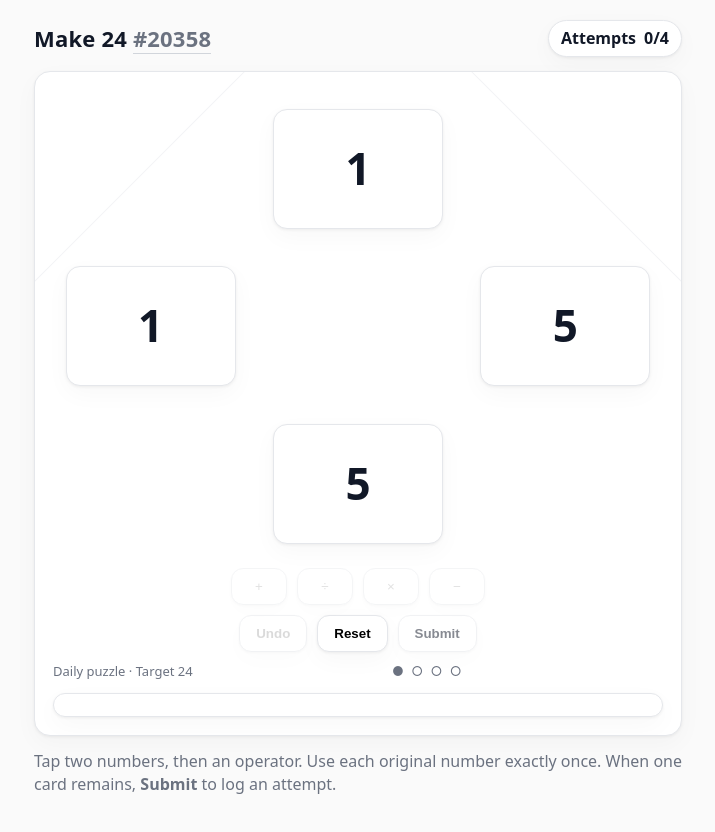
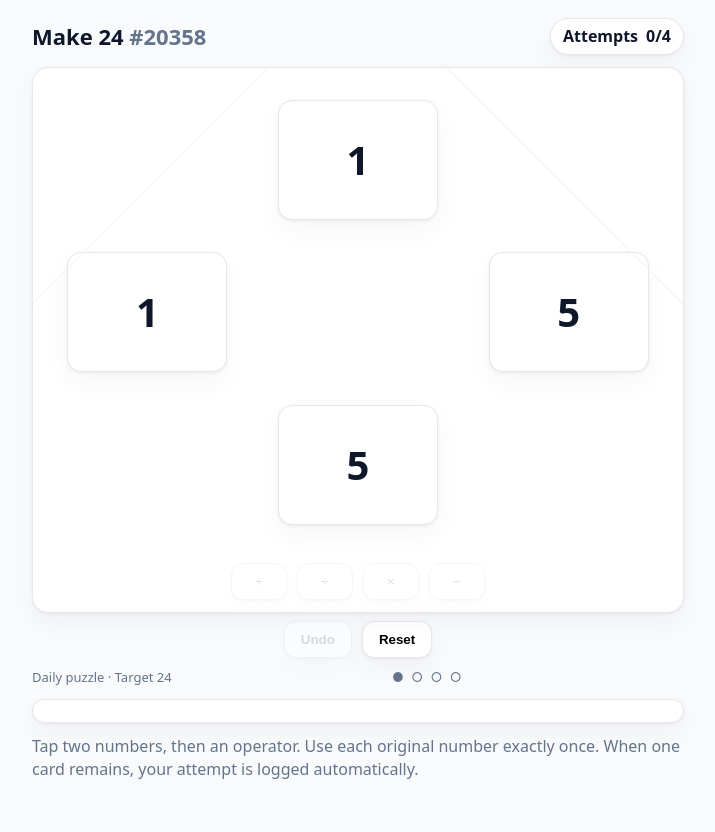
Before and after one commit to mltobing/kapework-site, a plain HTML site: page apps/make24.html in a window 1280 px wide. Shown: the whole page, without its empty margins (282-997 px from the left). Drawn offline with Linux system fonts and the light colour scheme.

Commit message:
Update make24.html

```diff
--- a/apps/make24.html
+++ b/apps/make24.html
@@ -2,126 +2,96 @@
 <html lang="en">
 <head>
 <meta charset="utf-8">
-<meta name="viewport" content="width=device-width,initial-scale=1,viewport-fit=cover">
+<meta name="viewport" content="width=device-width,initial-scale=1,viewport-fit=cover,user-scalable=no">
 <title>Make 24 — Daily</title>
 <style>
-  /* ========= Light, NYT-style palette ========= */
   :root{
-    --bg:#fafafa;
-    --ink:#111827;          /* near-black text */
-    --muted:#6b7280;        /* slate */
-    --bd:#e5e7eb;           /* light gray border */
-    --panel:#ffffff;        /* cards/panels */
-    --shadow:0 1px 3px rgba(0,0,0,.06), 0 8px 24px rgba(0,0,0,.03);
-    --accent:#f6c90e;       /* bee yellow accent */
-    --accent-ink:#111827;
-    --ok:#16a34a;           /* green */
-    --err:#dc2626;          /* red */
+    --bg:#f8fafc;          /* page */
+    --ink:#0f172a;         /* text */
+    --muted:#64748b;       /* slate */
+    --bd:#e5e7eb;          /* borders */
+    --panel:#ffffff;       /* cards/panel */
+    --shadow:0 1px 3px rgba(15,23,42,.06), 0 10px 24px rgba(15,23,42,.04);
+    --accent:#f6c90e;      /* honey */
+    --pick:#22d3ee;        /* cyan selection */
+    --ok:#16a34a;          /* green */
+    --err:#dc2626;         /* red */
   }
-
   *{box-sizing:border-box}
   html,body{height:100%}
-  body{
-    margin:0;
-    background:var(--bg);
-    color:var(--ink);
-    font:16px/1.45 system-ui,-apple-system,Segoe UI,Roboto,"Helvetica Neue",Arial;
-  }
+  body{margin:0;background:var(--bg);color:var(--ink);
+       font:16px/1.45 system-ui,-apple-system,Segoe UI,Roboto,Helvetica,Arial}
 
-  .wrap{max-width:680px;margin:0 auto;padding:20px 16px 40px}
+  .wrap{max-width:680px;margin:0 auto;padding:18px 14px 40px}
+  header{display:flex;align-items:center;justify-content:space-between;gap:12px;margin-bottom:12px}
+  h1{margin:0;font-size:22px}
+  .badge{display:inline-flex;gap:8px;align-items:center;padding:6px 12px;border:1px solid var(--bd);
+         border-radius:999px;background:var(--panel);box-shadow:var(--shadow);font-weight:600}
+  .muted{color:var(--muted)}
+  .accent{background:var(--accent);border-color:#f4c200}
 
-  /* ===== Top bar ===== */
-  header{
-    display:flex;align-items:center;justify-content:space-between;gap:12px;
-    margin-bottom:14px;
-  }
-  h1{margin:0;font-size:22px;letter-spacing:.2px}
-  .linklike{color:#1f2937;text-decoration:none;border-bottom:1px solid #d1d5db}
-  .pill{
-    display:inline-flex;gap:8px;align-items:center;
-    padding:6px 12px;border:1px solid var(--bd);border-radius:999px;
-    background:var(--panel);box-shadow:var(--shadow);font-weight:600
-  }
-  .muted{color:var(--muted)}
-  .accent{background:var(--accent);color:var(--accent-ink);border-color:#f3c302}
-
-  /* ===== Panel (board) ===== */
-  .panel{
-    position:relative;background:var(--panel);border:1px solid var(--bd);
-    border-radius:16px;padding:18px;box-shadow:var(--shadow);overflow:hidden
-  }
-
-  /* Subtle X backdrop (hairline) */
-  .panel::before,.panel::after{
-    content:"";position:absolute;inset:16px;border-top:1px solid #f3f4f6;
-    transform-origin:center;pointer-events:none;
-  }
+  .panel{position:relative;background:var(--panel);border:1px solid var(--bd);border-radius:16px;
+         padding:14px 14px 66px;box-shadow:var(--shadow);overflow:hidden}
+  .panel::before,.panel::after{content:"";position:absolute;inset:16px;border-top:1px solid #f3f4f6;transform-origin:center;pointer-events:none}
   .panel::before{transform:rotate(45deg)}
   .panel::after{transform:rotate(-45deg)}
 
-  /* ===== Diamond layout ===== */
-  .diamond{display:grid;grid-template-columns:1fr 1fr 1fr;grid-template-rows:1fr 1fr 1fr;gap:12px;height:420px;margin:6px 0 12px}
+  /* Diamond uses viewport height to avoid clipping on phones */
+  .diamond{display:grid;grid-template-columns:1fr 1fr 1fr;grid-template-rows:1fr 1fr 1fr;gap:10px;
+           height:min(56vh,460px); margin:6px 0 10px}
   .slot{display:flex;align-items:center;justify-content:center}
   .top{grid-column:2;grid-row:1}
   .left{grid-column:1;grid-row:2}
   .right{grid-column:3;grid-row:2}
   .bottom{grid-column:2;grid-row:3}
 
+  /* Cards scale with diamond height */
   .card{
-    width:150px;height:110px;border-radius:14px;border:1px solid var(--bd);
-    background:var(--panel);box-shadow:var(--shadow);
+    width:min(36vw,160px); height:min(22vh,120px);
+    border-radius:14px;border:1px solid var(--bd);background:var(--panel);box-shadow:var(--shadow);
     display:flex;align-items:center;justify-content:center;
-    font-weight:800;font-size:40px;cursor:pointer;user-select:none;
-    transition:transform .06s, box-shadow .12s, border-color .12s, background .12s
+    font-weight:800;font-size:clamp(28px,6.3vw,40px); cursor:pointer; user-select:none;
+    transition:transform .06s, box-shadow .12s, outline-color .12s, background .12s;
   }
   .card:active{transform:scale(.985)}
-  .card.sel{outline:3px solid var(--accent);outline-offset:2px}
-  .faded{opacity:.3}
+  .card.sel{outline:3px solid var(--pick); outline-offset:2px; background:#ecfeff}
+  .faded{opacity:.35}
 
-  /* ===== Operator row ===== */
-  .ops{display:flex;gap:10px;justify-content:center;margin:6px 0 10px}
+  /* Operator strip sticks to panel bottom */
+  .ops{
+    position:absolute; left:0; right:0; bottom:12px;
+    display:flex; gap:10px; justify-content:center; padding:0 10px;
+  }
   .op{
-    padding:10px 16px;border-radius:12px;border:1px solid var(--bd);
-    background:var(--panel);box-shadow:var(--shadow);
-    cursor:pointer;font:600 18px/1 inherit;min-width:56px;text-align:center
+    padding:10px 16px; min-width:56px; font:600 18px/1 inherit;
+    border-radius:12px; border:1px solid var(--bd); background:var(--panel); box-shadow:var(--shadow); cursor:pointer;
   }
   .op:disabled{opacity:.4;cursor:not-allowed}
 
-  /* ===== Buttons ===== */
-  .row{display:flex;gap:10px;justify-content:center;margin-top:6px;flex-wrap:wrap}
-  .btn{
-    padding:10px 16px;border-radius:12px;border:1px solid var(--bd);
-    background:var(--panel);box-shadow:var(--shadow);cursor:pointer;font-weight:600
-  }
+  .row{display:flex;gap:10px;justify-content:center;margin-top:8px;flex-wrap:wrap}
+  .btn{padding:10px 16px;border-radius:12px;border:1px solid var(--bd);background:var(--panel);box-shadow:var(--shadow);cursor:pointer;font-weight:600}
   .btn[disabled]{opacity:.5;cursor:not-allowed}
 
-  /* ===== Status & feedback ===== */
-  .status{
-    display:flex;justify-content:space-between;align-items:center;gap:10px;flex-wrap:wrap;
-    color:var(--muted);font-size:13px;margin-top:10px
-  }
+  .status{display:flex;justify-content:space-between;align-items:center;gap:10px;flex-wrap:wrap;color:var(--muted);font-size:13px;margin-top:10px}
   .shots{letter-spacing:2px}
+
+  .toast{min-height:24px;text-align:center;font-size:15px;margin-top:12px;background:#fff;border:1px solid var(--bd);border-radius:12px;padding:8px 10px;box-shadow:var(--shadow)}
   .ok{color:var(--ok)} .err{color:var(--err)}
-  .toast{
-    min-height:24px;text-align:center;font-size:15px;margin-top:12px;
-    background:#fff;border:1px solid var(--bd);border-radius:12px;padding:8px 10px;
-    box-shadow:var(--shadow)
-  }
 
-  /* ===== Small interactions ===== */
-  @media(min-width:740px){ .card{width:170px;height:120px;font-size:44px}.diamond{height:460px} }
-  @keyframes shake{0%{transform:translateX(0)}25%{transform:translateX(-2px)}50%{transform:translateX(2px)}75%{transform:translateX(-2px)}100%{transform:translateX(0)}}
+  .pulse{animation:pulse .25s ease}
+  @keyframes pulse{0%{transform:scale(1)}50%{transform:scale(1.02)}100%{transform:scale(1)}}
+  @keyframes shake{0%,100%{transform:translateX(0)}25%{transform:translateX(-2px)}75%{transform:translateX(2px)}}
   .shake{animation:shake .15s}
 </style>
 </head>
 <body>
 <div class="wrap">
   <header>
-    <h1>Make 24 <a id="pnum" class="linklike muted" href="#" tabindex="-1"></a></h1>
-    <span class="pill">Attempts <strong id="tries">0/4</strong></span>
+    <h1>Make 24 <span id="pnum" class="muted"></span></h1>
+    <span class="badge">Attempts <strong id="tries">0/4</strong></span>
   </header>
 
-  <div class="panel">
+  <div class="panel" id="panel">
     <div class="diamond" id="diamond">
       <div class="slot top"><div class="card" data-pos="top"></div></div>
       <div class="slot left"><div class="card" data-pos="left"></div></div>
@@ -135,12 +105,12 @@
       <button class="op" data-op="*">×</button>
       <button class="op" data-op="-">−</button>
     </div>
+  </div>
 
   <div class="row">
-      <button id="undo"   class="btn" disabled>Undo</button>
-      <button id="reset"  class="btn">Reset</button>
-      <button id="submit" class="btn accent" disabled>Submit</button>
-      <button id="share"  class="btn" style="display:none">Share</button>
+    <button id="undo"  class="btn" disabled>Undo</button>
+    <button id="reset" class="btn">Reset</button>
+    <button id="share" class="btn" style="display:none">Share</button>
   </div>
 
   <div class="status">
@@ -150,41 +120,37 @@
   </div>
 
   <div id="toast" class="toast muted" aria-live="polite"></div>
-  </div>
 
-  <p class="muted" style="margin-top:14px">
-    Tap two numbers, then an operator. Use each original number exactly once. When one card remains, <strong>Submit</strong> to log an attempt.
+  <p class="muted" style="margin-top:12px">
+    Tap two numbers, then an operator. Use each original number exactly once. When one card remains, your attempt is logged automatically.
   </p>
 </div>
 
-<!-- ========= Logic (unchanged core, with daily attempts, closeness & share) ========= -->
 <script>
 (function(){
-  const TARGET=24, MAX_TRIES=4;
+  const TARGET=24, MAX_TRIES=4, EPS=1e-6;
   const DAY=Math.floor(Date.UTC(new Date().getUTCFullYear(),new Date().getUTCMonth(),new Date().getUTCDate())/864e5);
+  const NS="make24_daily_v3"; const KEY=k=>`${NS}_${k}`;
+
   const pnum=document.getElementById('pnum'); pnum.textContent=`#${DAY}`;
-
-  const NS="make24_daily_v2"; const KEY=k=>`${NS}_${k}`; const EPS=1e-6;
+  const panel=document.getElementById('panel');
   const diamond=document.getElementById('diamond');
   const cardsDom=Array.from(diamond.querySelectorAll('.card'));
   const opsDom=Array.from(document.querySelectorAll('.op'));
   const undoEl=document.getElementById('undo');
   const resetEl=document.getElementById('reset');
-  const submitEl=document.getElementById('submit');
   const shareEl=document.getElementById('share');
   const toastEl=document.getElementById('toast');
   const triesEl=document.getElementById('tries');
   const shotsEl=document.getElementById('shots');
   const scoreline=document.getElementById('scoreline');
-
   const setToast=(m,cls="muted")=>{toastEl.textContent=m;toastEl.className=`toast ${cls}`;}
   const fmt=n=>{const r=Math.round(n*1000)/1000;return Math.abs(r-Math.round(r))<1e-9?String(Math.round(r)):String(r);}
-  const mulberry32=a=>()=>{let t=a+=0x6D2B79F5;t=Math.imul(t^t>>>15,t|1);t^=t+Math.imul(t^t>>>7,t|61);return((t^t>>>14)>>>0)/4294967296;}
+  const mulberry32=a=>()=>{let t=a+=0x6D2B79F5; t=Math.imul(t^t>>>15,t|1); t^=t+Math.imul(t^t>>>7,t|61); return ((t^t>>>14)>>>0)/4294967296;}
   const rng=mulberry32((DAY^0x9E3779B9)>>>0);
   const ri=(a,b)=>Math.floor(rng()*(b-a+1))+a;
 
-  function generateSet(){return [ri(1,10),ri(1,10),ri(1,10),ri(1,10)];}
-
+  /* ----- Solver & puzzle generator (quality-gated) ----- */
   function solve24(nums){
     const arr=nums.map(n=>({val:n,expr:String(n)})); const sols=[];
     function dfs(items){
@@ -202,13 +168,13 @@
           cand.push({val:b.val-a.val,expr:`(${b.expr}-${a.expr})`});
           if(Math.abs(b.val)>EPS)cand.push({val:a.val/b.val,expr:`(${a.expr}/${b.expr})`});
           if(Math.abs(a.val)>EPS)cand.push({val:b.val/a.val,expr:`(${b.expr}/${a.expr})`});
-          for(const c of cand){if(isFinite(c.val)&&Math.abs(c.val)<1e6)dfs(rest.concat(c));}
+          for(const c of cand){ if(isFinite(c.val)&&Math.abs(c.val)<1e6) dfs(rest.concat(c)); }
         }
       }
     }
     dfs(arr); return {found:sols.length>0,solutions:sols};
   }
-  function isGood(nums,solved){
+  function isGood(nums, solved){
     if(!solved.found) return false;
     if(nums.reduce((a,b)=>a+b,0)===TARGET) return false;
     return !!solved.solutions.find(s=>s.usedOps.has('*')||s.usedOps.has('/'));
@@ -223,50 +189,68 @@
         return {nums,solution:sol.expr};
       } tries++;
     }
-    const nums=generateSet(); const solved=solve24(nums);
+    const nums=[ri(1,10),ri(1,10),ri(1,10),ri(1,10)];
+    const solved=solve24(nums);
     return {nums,solution:solved.found?solved.solutions[0].expr:""};
   }
 
+  /* ----- Game state ----- */
   let original=[], items=[], posOrder=['top','left','right','bottom'];
   let history=[], selectedIdx=[], tries=0, done=false, solutionExpr="";
+  let bestValue=null;
 
-  const save=()=>localStorage.setItem(KEY("daily"),JSON.stringify({day:DAY,original,items,history,selectedIdx,tries,done,solutionExpr}));
-  function load(){try{const s=JSON.parse(localStorage.getItem(KEY("daily"))||"{}"); if(s.day===DAY) return s;}catch(_){} return null;}
+  const save=()=>localStorage.setItem(KEY("daily"),JSON.stringify({day:DAY,original,items,history,selectedIdx,tries,done,solutionExpr,bestValue}));
+  function load(){ try{const s=JSON.parse(localStorage.getItem(KEY("daily"))||"{}"); if(s.day===DAY) return s;}catch(_){} return null; }
+  const setCardsFromOriginal=()=>{ items=original.map(n=>({val:n,expr:String(n)})); };
 
   function render(){
-    const dataByPos={}; for(let i=0;i<posOrder.length;i++){dataByPos[posOrder[i]]=items[i]??null;}
+    const byPos={}; for(let i=0;i<posOrder.length;i++){byPos[posOrder[i]]=items[i]??null;}
     cardsDom.forEach(card=>{
-      const pos=card.dataset.pos, data=dataByPos[pos];
-      if(data){card.textContent=fmt(data.val); card.classList.toggle('faded',false); card.classList.toggle('sel', selectedIdx.includes(items.indexOf(data))); }
-      else{ card.textContent=""; card.classList.add('faded'); card.classList.remove('sel'); }
+      const data=byPos[card.dataset.pos];
+      if(data){ card.textContent=fmt(data.val); card.classList.toggle('faded',false);
+        const idx=items.indexOf(data); card.classList.toggle('sel', selectedIdx.includes(idx));
+      } else { card.textContent=""; card.classList.add('faded'); card.classList.remove('sel'); }
     });
-    const ready=selectedIdx.length===2 && !done;
-    opsDom.forEach(b=> b.disabled=!ready);
+    const ready=selectedIdx.length===2 && !done; opsDom.forEach(o=>o.disabled=!ready);
     undoEl.disabled = history.length===0 || done;
     resetEl.disabled= done;
-    submitEl.disabled= !(items.length===1 && !done);
 
     triesEl.textContent=`${tries}/${MAX_TRIES}`;
-    const dots=["●","○","○","○"]; if(tries>=2)dots[1]="●"; if(tries>=3)dots[2]="●"; if(tries>=4)dots[3]="●"; shotsEl.textContent=dots.join(" ");
-  }
-  function setCardsFromOriginal(){ items=original.map(n=>({val:n,expr:String(n)})); }
-  function initNewDay(){ const {nums,solution}=makePuzzle((DAY^0x9E3779B9)>>>0); original=[nums[0],nums[1],nums[2],nums[3]]; solutionExpr=solution; setCardsFromOriginal(); history=[]; selectedIdx=[]; tries=0; done=false; }
-
-  function start(){
-    const s=load();
-    if(s){ original=s.original; items=s.items; history=s.history||[]; selectedIdx=s.selectedIdx||[]; tries=s.tries||0; done=!!s.done; solutionExpr=s.solutionExpr||""; }
-    else { initNewDay(); save(); }
-    render();
-    if(done){ setToast(endText(),"ok"); shareEl.style.display="inline-block"; }
-    else { if(tries>=MAX_TRIES){ done=true; render(); setToast(endText(),"ok"); shareEl.style.display="inline-block"; save(); } else { setToast("", "muted"); shareEl.style.display="none"; } }
-  }
-  function endText(){
-    const best=window._bestValue ?? null; let close="";
-    if(typeof best==="number"){ const pct=Math.round((Math.min(best,TARGET)/TARGET)*100); close=` · Best ${fmt(best)} / ${TARGET} (${pct}%)`; }
-    const ex=solutionExpr?` · Example: ${solutionExpr.replaceAll('*','×').replaceAll('/','÷')}`:"";
-    return `All attempts used. Come back tomorrow.${close}${ex}`;
+    const dots=["●","○","○","○"]; if(tries>=2) dots[1]="●"; if(tries>=3) dots[2]="●"; if(tries>=4) dots[3]="●";
+    shotsEl.textContent=dots.join(" ");
   }
 
+  function closenessText(v){
+    const pct=Math.round((Math.min(v,TARGET)/TARGET)*100);
+    const medal=pct>=100?"🏆":(pct>=90?"🥇":(pct>=75?"🥈":(pct>=60?"🥉":"")));
+    scoreline.textContent=`Best ${fmt(bestValue??0)} / ${TARGET} (${bestValue!=null?Math.round((Math.min(bestValue,TARGET)/TARGET)*100):0}%) ${bestValue!=null?medal:""}`;
+    return `Result ${fmt(v)} / ${TARGET} (${pct}%) ${medal}`;
+  }
+
+  function endText(){
+    const ex = solutionExpr ? ` · Example: ${solutionExpr.replaceAll('*','×').replaceAll('/','÷')}` : "";
+    return `All attempts used. Come back tomorrow.${ex}`;
+  }
+
+  function autoSubmitIfSingle(){
+    if(done || items.length!==1) return;
+    const val=items[0].val;
+    bestValue = (bestValue==null) ? val : Math.max(bestValue, val);
+    tries++;
+    panel.classList.add('pulse');
+
+    if(Math.abs(val-TARGET)<EPS){
+      done=true; setToast(`Perfect! ${closenessText(val)} ✔`,"ok"); shareEl.style.display="inline-block";
+    }else{
+      setToast(closenessText(val),"err");
+      if(tries < MAX_TRIES){ setCardsFromOriginal(); history=[]; selectedIdx=[]; }
+      else { done=true; setToast(endText(),"ok"); shareEl.style.display="inline-block"; }
+    }
+    render(); save();
+    setTimeout(()=>panel.classList.remove('pulse'),220);
+  }
+
+  /* ----- Interaction ----- */
   cardsDom.forEach(card=>{
     card.addEventListener('click', ()=>{
       if(done) return;
@@ -274,7 +258,7 @@
       if(!items[idx]){ card.classList.add('shake'); setTimeout(()=>card.classList.remove('shake'),150); return; }
       const inv=selectedIdx.indexOf(idx);
       if(inv>=0) selectedIdx.splice(inv,1);
-      else{ if(selectedIdx.length<2) selectedIdx.push(idx); else selectedIdx=[selectedIdx[1],idx]; }
+      else { if(selectedIdx.length<2) selectedIdx.push(idx); else selectedIdx=[selectedIdx[1],idx]; }
       render();
     });
   });
@@ -289,47 +273,56 @@
     else if(op==='/'){ if(Math.abs(b.val)<EPS){ setToast("Cannot divide by zero.","err"); return; } val=a.val/b.val; }
 
     history.push(JSON.parse(JSON.stringify(items)));
+
     const hi=Math.max(i,j), lo=Math.min(i,j); items.splice(hi,1); items.splice(lo,1);
-    const free=posOrder.map((_,k)=>items[k]?null:k).filter(x=>x!==null); const slot=free.length?free[0]:items.length;
+    const free=posOrder.map((_,k)=>items[k]?null:k).filter(x=>x!==null);
+    const slot=free.length?free[0]:items.length;
     items.splice(slot,0,{val,expr:`(${a.expr}${op}${b.expr})`});
-    selectedIdx=[]; setToast(""); render();
+
+    selectedIdx=[]; render(); save();
+    // auto-submit if only one remains
+    if(items.length===1) autoSubmitIfSingle();
   }
   opsDom.forEach(btn=>btn.addEventListener('click',()=>combine(btn.dataset.op)));
 
-  undoEl.addEventListener('click', ()=>{ if(!history.length||done) return; items=history.pop(); selectedIdx=[]; setToast(""); render(); save(); });
-  resetEl.addEventListener('click', ()=>{ if(done) return; setCardsFromOriginal(); history=[]; selectedIdx=[]; setToast(""); render(); save(); });
-
-  function closenessText(v){
-    const pct=Math.round((Math.min(v,TARGET)/TARGET)*100);
-    const medal=pct>=100?"🏆":(pct>=90?"🥇":(pct>=75?"🥈":(pct>=60?"🥉":"")));
-    scoreline.textContent=`Best ${fmt(v)} / ${TARGET} (${pct}%) ${medal}`;
-    return `Result ${fmt(v)} / ${TARGET} (${pct}%) ${medal}`;
-  }
-
-  submitEl.addEventListener('click', ()=>{
-    if(done || items.length!==1) return;
-    const val=items[0].val;
-    const prevBest=window._bestValue ?? -Infinity; window._bestValue=Math.max(prevBest,val);
-
-    tries++;
-    if(Math.abs(val-TARGET)<EPS){ done=true; setToast(`Perfect! ${closenessText(val)} ✔`,"ok"); shareEl.style.display="inline-block"; }
-    else{
-      setToast(closenessText(val), "err");
-      if(tries<MAX_TRIES){ setCardsFromOriginal(); history=[]; selectedIdx=[]; }
-      else{ done=true; setToast(endText(),"ok"); shareEl.style.display="inline-block"; }
-    }
-    render(); save();
+  undoEl.addEventListener('click', ()=>{
+    if(!history.length || done) return;
+    items = history.pop(); selectedIdx=[]; setToast(""); render(); save();
+  });
+  resetEl.addEventListener('click', ()=>{
+    if(done) return;
+    setCardsFromOriginal(); history=[]; selectedIdx=[]; setToast(""); render(); save();
   });
 
   shareEl.addEventListener('click', async ()=>{
-    const best=typeof window._bestValue==="number"?window._bestValue:null;
-    const pct=best?Math.round((Math.min(best,TARGET)/TARGET)*100):0;
+    const pct = (bestValue!=null) ? Math.round((Math.min(bestValue,TARGET)/TARGET)*100) : 0;
     const medal=pct>=100?"🏆":(pct>=90?"🥇":(pct>=75?"🥈":(pct>=60?"🥉":"")));
-    const text=`Make 24 #${DAY} — ${tries}/${MAX_TRIES} tries · Best ${best?fmt(best):"–"}/${TARGET} (${pct}%) ${medal} [${original.join(", ")}]`;
-    try{ if(navigator.share){await navigator.share({text});} else {await navigator.clipboard.writeText(text); setToast("Result copied to clipboard.","ok");} }catch(_){}
+    const text = `Make 24 #${DAY} — ${tries}/${MAX_TRIES} tries · Best ${bestValue!=null?fmt(bestValue):"–"}/${TARGET} (${pct}%) ${medal} [${original.join(", ")}]`;
+    try{ if(navigator.share){ await navigator.share({ text }); } else { await navigator.clipboard.writeText(text); setToast("Result copied to clipboard.","ok"); } }
+    catch(_){}
   });
 
+  /* ----- Boot ----- */
+  function initNewDay(){
+    const {nums,solution}=makePuzzle((DAY^0x9E3779B9)>>>0);
+    original=[nums[0],nums[1],nums[2],nums[3]]; solutionExpr=solution;
+    setCardsFromOriginal(); history=[]; selectedIdx=[]; tries=0; done=false; bestValue=null;
+  }
+  function start(){
+    const s=load();
+    if(s){
+      ({original,items,history,selectedIdx,tries,done,solutionExpr,bestValue} = s);
+    } else {
+      initNewDay(); save();
+    }
+    render();
+    if(done){ setToast(endText(),"ok"); shareEl.style.display="inline-block"; }
+    else { setToast(""); shareEl.style.display="none"; }
+  }
   start();
+
+  /* Resize guard: if viewport changes a lot (orientation), keep cards visible */
+  window.addEventListener('orientationchange', ()=> setTimeout(()=>render(), 200));
 })();
 </script>
 </body>
```
Lines whose indentation alone changed are shown as unchanged.
